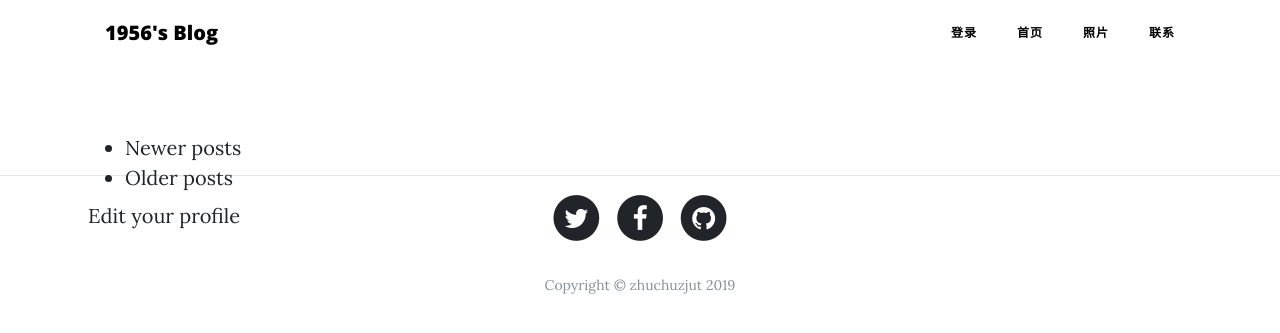
After one commit to zhuxiaochu/microblog, a Python web app: template app/templates/user.html in a window 1280 px wide. The commit adds this page. Shown: the top 333 px of the page. Run offline with Jinja, Linux system fonts and the light colour scheme; the template is opened without the code that fills it, so the values that code supplies are empty; some libraries are stand-ins or nearby versions.

Commit message:
add profile in routes

```diff
--- a/app/forms.py
+++ b/app/forms.py
@@ -20,7 +20,6 @@ class SignUpForm(Form):
 
     def validate_username(self,username):
         user = User.query.filter_by(username=username.data).first()
-        print(user)
         if user is not None:
             raise ValidationError('用户名已存在')
     def validate_email(self,email):
--- a/app/models.py
+++ b/app/models.py
@@ -3,6 +3,7 @@ from app import login
 from datetime import datetime
 from werkzeug.security import generate_password_hash, check_password_hash
 from flask_login import UserMixin
+from hashlib import md5
 
 
 ROLE_USER = 0     #regular user
@@ -29,6 +30,10 @@ class User(UserMixin,db.Model):
 	def check_password(self,password):
 		return check_password_hash(self.password_hash, password)
 
+	def avatar(self,size):
+		digest = md5(self.email.lower().encode('utf-8')).hexdigest()
+		return 'https://www.gravatar.com/avatar/{}?d=identicon&s={}'.format(digest,size)
+
 	def __repr__(self):
 		return '<User %r>' % (self.username)
 
--- a/app/static/css/clean-blog.css
+++ b/app/static/css/clean-blog.css
@@ -325,3 +325,8 @@ footer {
 .alert {
   border-radius: 0.85rem;
 }
+
+.user{
+  position: relative;
+  top: 100px;
+}
--- a/app/templates/base.html
+++ b/app/templates/base.html
@@ -13,15 +13,15 @@
     <title> 一点点技术和感悟 - 1956的博客</title>
     {% endif %}
     <!-- Bootstrap core CSS -->
-    <link href="static/vendor/bootstrap/css/bootstrap.min.css" rel="stylesheet">
+    <link href="/static/vendor/bootstrap/css/bootstrap.min.css" rel="stylesheet">
 
     <!-- Custom fonts for this template -->
-    <link href="static/vendor/font-awesome/css/font-awesome.min.css" rel="stylesheet" type="text/css">
+    <link href="/static/vendor/font-awesome/css/font-awesome.min.css" rel="stylesheet" type="text/css">
     <link href='https://fonts.googleapis.com/css?family=Lora:400,700,400italic,700italic' rel='stylesheet' type='text/css'>
     <link href='https://fonts.googleapis.com/css?family=Open+Sans:300italic,400italic,600italic,700italic,800italic,400,300,600,700,800' rel='stylesheet' type='text/css'>
 
     <!-- Custom styles for this template -->
-    <link href="static/css/clean-blog.min.css" rel="stylesheet">
+    <link href="/static/css/clean-blog.css" rel="stylesheet">
 
     <!-- HTML5 Shiv 和 Respond.js 用于让 IE8 支持 HTML5元素和媒体查询 -->
     <!-- 注意： 如果通过 file://  引入 Respond.js 文件，则该文件无法起效果 -->
@@ -63,15 +63,18 @@
               {% endif %}
             {% endif %}
             </li>
+            {% if current_user.is_authenticated %}
             <li class="nav-item">
-              <a class="nav-link" href="index">首页</a>
+              <a class="nav-link" href="{{ url_for('user', username=current_user.username) }}">管理</a>
+            </li>
+            {% endif %}
+            <li class="nav-item">
+              <a class="nav-link" href="{{ url_for('index') }}">首页</a>
             </li>
             <li class="nav-item">
-              <a class="nav-link" href="about.html">照片</a>
+              <a class="nav-link" href="{{ url_for('picture') }}">照片</a>
             </li>
-            <li class="nav-item">
-              <a class="nav-link" href="archives">管理</a>
-            </li>
+
             <li class="nav-item">
               <a class="nav-link" href="{{ url_for('contact') }}">联系</a>
             </li>
@@ -125,10 +128,10 @@
     </footer>
 
     <!-- Bootstrap core JavaScript -->
-    <script src="static/vendor/jquery/jquery.min.js"></script>
-    <script src="static/vendor/bootstrap/js/bootstrap.bundle.min.js"></script>
+    <script src="/static/vendor/jquery/jquery.min.js"></script>
+    <script src="/static/vendor/bootstrap/js/bootstrap.bundle.min.js"></script>
 
     <!-- Custom scripts for this template -->
-    <script src="static/js/clean-blog.min.js"></script>
+    <script src="/static/js/clean-blog.min.js"></script>
   </body>
 </html>
--- /dev/null
+++ b/app/templates/user.html
@@ -0,0 +1,46 @@
+{% extends "base.html" %}
+{% block stylesheet %}
+<style>
+    .nav-link,
+    .navbar-brand {
+        color: black !important;
+    }
+</style>
+{% endblock %}
+{% block content %}
+
+<div class="container user">
+<header class="user">
+    <div class="row"></div>
+    <table>
+        <tr valign="top"></tr>
+            <td><img src="{{ user.avatar(64) }}"></td>
+            <td>
+            {% if user.about_me %}<p>{{user.about_me}}</p>{% endif %}
+            {% if user.last_seen %}<p><em>Last seen on: {{user.last_seen}}</em></p>
+            {% endif %}
+            {% if user.id == current_user.id %}
+            <a href="{{url_for('edit')}}">Edit your profile</a>
+            {% endif %}
+            </td>
+    </table>
+</header>
+<div class="col-md-6">
+{% for post in posts.items %}
+{% include 'manage.html' %}
+{% endfor %}
+</div>
+<ul class="pager">
+   {% if posts.has_prev %}
+     <li class="previous"><a href="{{ url_for('index', page = posts.prev_num) }}">Newer posts</a></li>
+    {% else %}
+        <li class="previous disabled"><a href="#">Newer posts</a></li>
+    {% endif %}
+    {% if posts.has_next %}
+        <li class="next"><a href="{{ url_for('index', page = posts.next_num) }}">Older posts</a></li>
+    {% else %}
+        <li class="next disabled"><a href="#">Older posts</a></li>
+    {% endif %}
+</ul>
+</div>
+{% endblock %}
```
Also changed, not shown: app/routes.py (+26 -2 lines), app.db.
